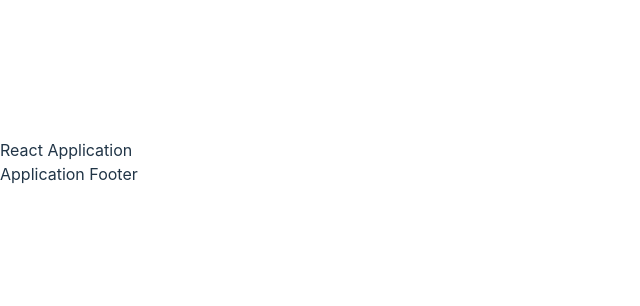
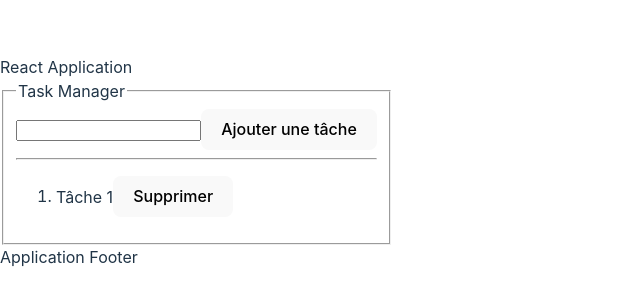
Before and after one commit to marieDLV/1.decouverte, a React (Vite) app: page / in a window 1280 px wide. Shown: the part 238-544 px from the top of the page, without its empty margins (0-640 px from the left). Built offline with nearby package versions, Linux system fonts and the light colour scheme.

Commit message:
Préparation Template

```diff
--- a/src/App.jsx
+++ b/src/App.jsx
@@ -1,12 +1,14 @@
 import Header from "./components/Header"
 import Footer from "./components/Footer"
 import TheoryWrapper from "./components/theory/TheoryWrapper"
+import TaskManager from "./components/exercice/TaskManager"
 
 
 function App() {
   return (
     <>
       <Header/>
+      <TaskManager/>
       {/* <TheoryWrapper/> */}
       <Footer/>
     </>
--- /dev/null
+++ b/src/components/exercice/TaskManager.jsx
@@ -0,0 +1,23 @@
+
+
+
+function TaskManager(){
+
+    return (
+        <fieldset>
+            <legend>Task Manager</legend>
+            <input />
+            <button>Ajouter une tâche</button>
+            <hr/>
+            <p></p>
+            <ol>
+                <li>
+                    <span>Tâche 1</span>
+                    <button>Supprimer</button>
+                </li>
+            </ol>
+        </fieldset>
+    )
+}
+
+export default TaskManager;
```
